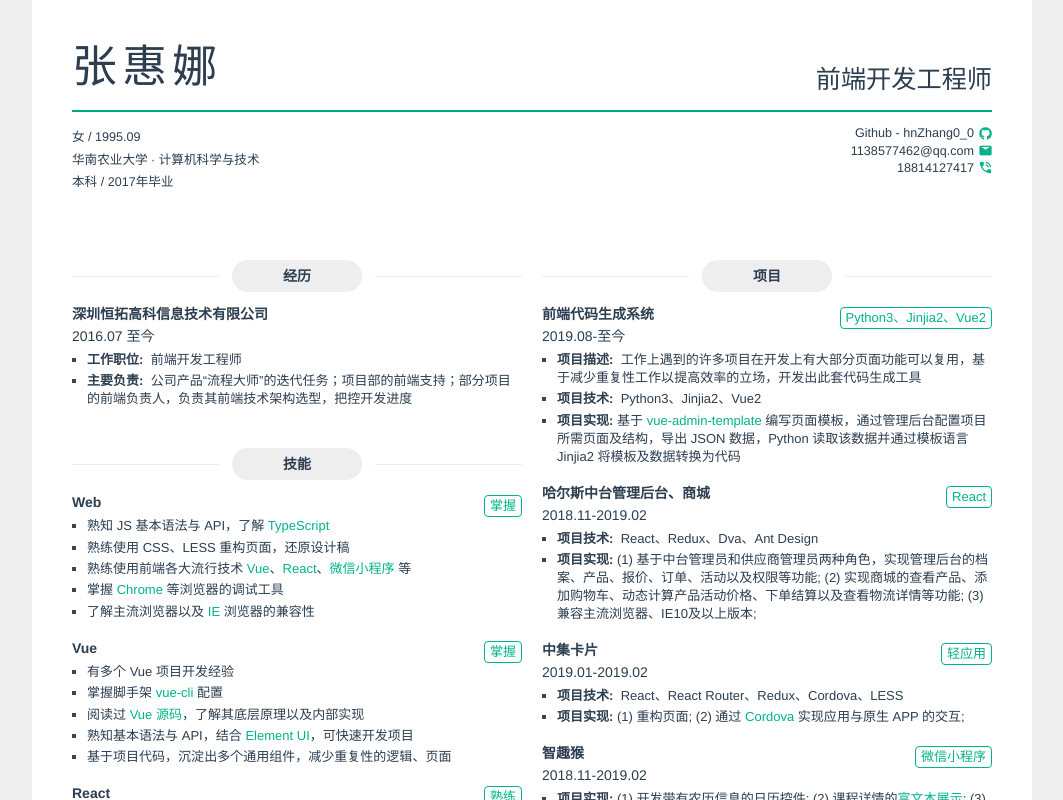
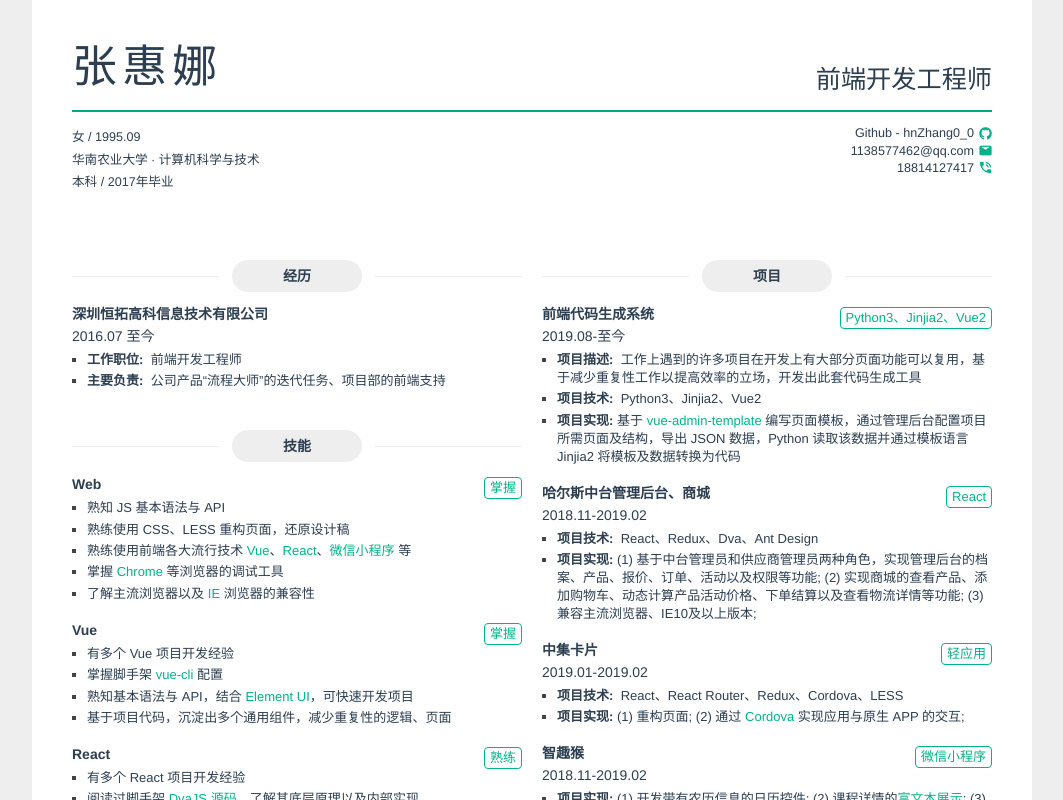
Before and after one commit to hnZhang00/hn-cv, a Vue app: page / in a window 1280 px wide. Shown: the whole page, without its empty margins (108-1171 px from the left). Built offline with nearby package versions, Linux system fonts and the light colour scheme.

Commit message:
update simple

```diff
--- a/src/views/CV/section-experiences.vue
+++ b/src/views/CV/section-experiences.vue
@@ -35,7 +35,8 @@ export default {
           title: '深圳恒拓高科信息技术有限公司',
           time: '2016.07 至今',
           job: '前端开发工程师',
-          responsibilities: '公司产品“流程大师”的迭代任务；项目部的前端支持；部分项目的前端负责人，负责其前端技术架构选型，把控开发进度',
+          responsibilities: '公司产品“流程大师”的迭代任务、项目部的前端支持',
+          // responsibilities: '公司产品“流程大师”的迭代任务；项目部的前端支持；部分项目的前端负责人，负责其前端技术架构选型，把控开发进度',
         }
       ]
     }
--- a/src/views/CV/section-technologies.vue
+++ b/src/views/CV/section-technologies.vue
@@ -27,7 +27,8 @@ export default {
           title: 'Web',
           type: '掌握',
           descriptions: [
-            '熟知 JS 基本语法与 API，了解 <span class="highlight">TypeScript</span>',
+            // '熟知 JS 基本语法与 API，了解 <span class="highlight">TypeScript</span>',
+            '熟知 JS 基本语法与 API',
             '熟练使用 CSS、LESS 重构页面，还原设计稿',
             '熟练使用前端各大流行技术 <span class="highlight">Vue</span>、<span class="highlight">React</span>、<span class="highlight">微信小程序</span> 等',
             '掌握 <span class="highlight">Chrome</span> 等浏览器的调试工具',
@@ -40,7 +41,7 @@ export default {
           descriptions: [
             '有多个 Vue 项目开发经验',
             '掌握脚手架 <span class="highlight">vue-cli</span> 配置',
-            '阅读过 <span class="highlight">Vue 源码</span>，了解其底层原理以及内部实现',
+            // '阅读过 <span class="highlight">Vue 源码</span>，了解其底层原理以及内部实现',
             '熟知基本语法与 API，结合 <span class="highlight">Element UI</span>，可快速开发项目',
             '基于项目代码，沉淀出多个通用组件，减少重复性的逻辑、页面',
           ],
@@ -51,7 +52,8 @@ export default {
           descriptions: [
             '有多个 React 项目开发经验',
             '阅读过脚手架 <span class="highlight">DvaJS 源码</span>，了解其底层原理以及内部实现',
-            '掌握 <span class="highlight">React Hooks</span> 的原理，并在项目中熟练使用',
+            // '掌握 <span class="highlight">React Hooks</span> 的原理，并在项目中熟练使用',
+            '熟练使用 <span class="highlight">React Hooks</span> 进行开发',
             '熟练开发<span class="highlight">高阶组件</span>，减少重复性代码',
             '结合 <span class="highlight">Ant Design</span>，可快速开发项目',
           ],
@@ -61,7 +63,7 @@ export default {
           type: '熟练',
           descriptions: [
             '熟悉基本语法与知识，在项目中可熟练使用各种 API',
-            '了解 <span class="highlight">Babel</span> 转换过程',
+            // '了解 <span class="highlight">Babel</span> 转换过程',
           ],
         },
         {
@@ -78,8 +80,9 @@ export default {
           descriptions: [
             '后端技术: Python3、Node、MongoDB',
             '模板语言: Jinjia2、Template7',
-            '网络协议: HTTPS、HTTP2、TCP',
-            '其他技能: Git、Linux、Nginx',
+            // '网络协议: HTTPS、HTTP2、TCP',
+            '其他技能: Git、Linux',
+            // '其他技能: Git、Linux、Nginx',
           ],
         },
       ]
```
